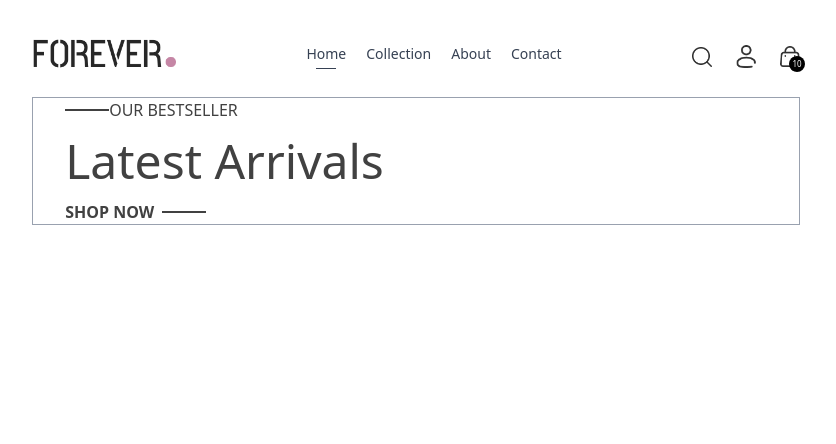
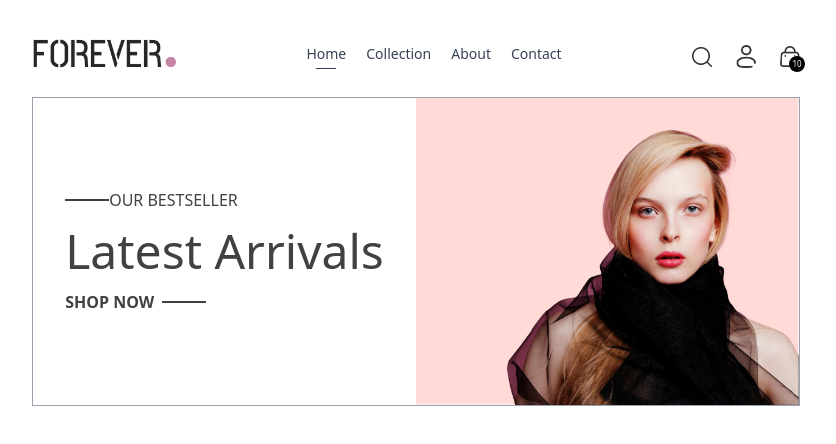
Before and after one commit to himanshu-mishu/jewellers, a React (Vite) app in the folder frontend/: page / in a window 1280 px wide. Shown: the top 444 px of the page, without its empty margins (224-1060 px from the left). Built offline with nearby package versions, Linux system fonts and the light colour scheme.

Commit message:
added image

```diff
--- a/frontend/src/components/Hero.jsx
+++ b/frontend/src/components/Hero.jsx
@@ -1,4 +1,5 @@
 import React from 'react'
+import {assets} from '../assets/assets'
 
 const Hero = () => {
   return (
@@ -18,6 +19,7 @@
         </div>
       </div>
         {/* Hero right side  */}
+        <img className='w-full sm:w-1/2' src={assets.hero_img} alt="hero image" />
     </div>
   )
 }
```
